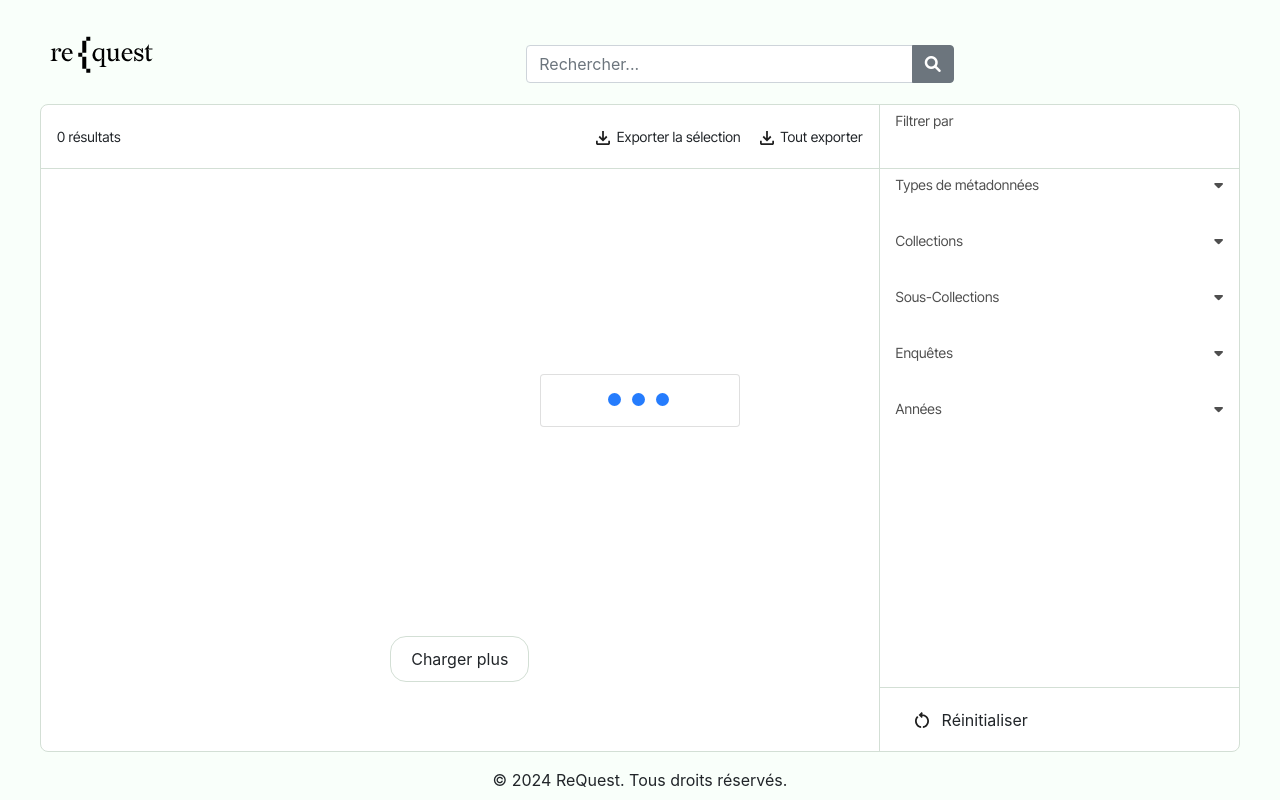
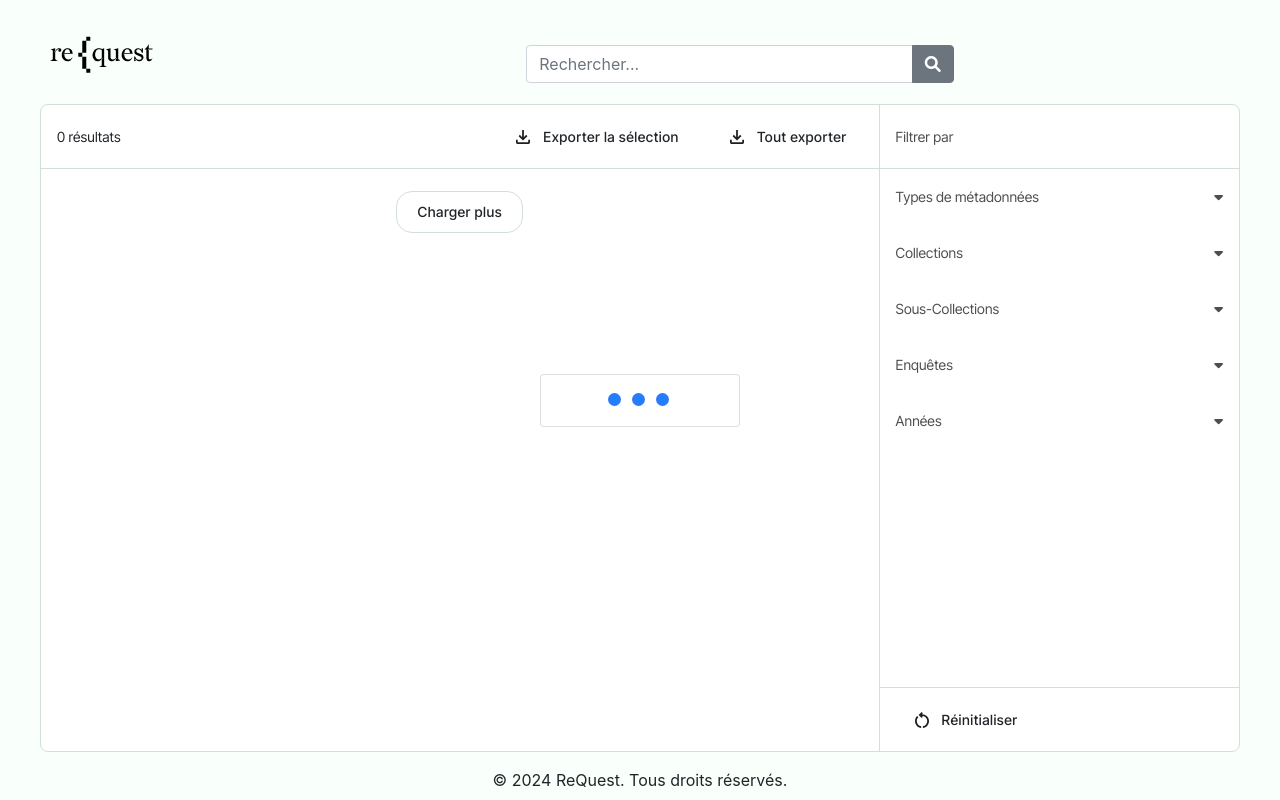
Before and after one commit to CDSP-SCPO/request-ddi, a Django app: page /search-results/ in a window 1280 px wide. Run offline with Django 5.2, Linux system fonts and the light colour scheme; data that the repository does not hold is empty; some libraries are stand-ins or nearby versions.

Commit message:
front search results
pas fini

```diff
--- a/app/static/css/base.css
+++ b/app/static/css/base.css
@@ -99,8 +99,17 @@
     letter-spacing: 0.5px;
     text-align: center;
     vertical-align: middle;
+    border-radius: 16px;
 
 }
+.custom-text-white-buttons:hover{
+    background-color: #F2FAF2;
+}
+
+.custom-text-white-buttons:active{
+    background-color: #E9FCE9;
+}
+
 
 
 
@@ -119,7 +128,6 @@
 
 .load-more-button{
 
-    min-width: 80px;
     border-radius: 16px;
     gap: 10px;
     border-width: 1px;
@@ -251,3 +259,30 @@
     gap:10px;
     padding:16px;
 }
+
+.button-access-data-card{
+    background-color:transparent;
+}
+
+.button-access-data-card-hover:hover{
+    background-color: #E9F3EA;
+    color:#2E6831;
+}
+.button-access-data-card-hover:active{
+    background-color: #D6E9D9;
+    color:#2E6831;
+}
+
+.button-modalities-card:hover{
+    background-color: #E9F3EA;
+    color: #2E6831;
+}
+
+.button-modalities-card:active{
+    background-color: #D6E9D9;
+    color: #2E6831;
+}
+
+.ft-600{
+    font-weight: 600;
+}
--- a/app/static/css/search_results.css
+++ b/app/static/css/search_results.css
@@ -65,6 +65,8 @@
 
     padding-right: 16px;
     padding-left: 16px;
+    display:flex;
+    align-items: center;
 
   }
 
@@ -88,7 +90,8 @@
     padding-right: 32px;
     padding-bottom: 24px;
     padding-left: 32px;
-
+    display:flex;
+    gap:16px;
     border-bottom: 1px solid #D3DFD5;
 
 }
@@ -101,11 +104,12 @@
 
 .custom-metadatas
 {
-    padding: 0 32px 0 32px
+    padding-left:56px
 }
 
 .inner-container-metadatas{
     gap: 5px;
+    line-height: 24px;
 }
 
 .custom-card-first-part{
@@ -115,13 +119,13 @@
 }
 
 .custom-card-second-part{
-    padding-left: 32px;
+    padding-left: 56px;
 }
 
 .custom-content-card{
     display:flex;
     flex-direction:column;
-    gap:10px;
+    gap:16px;
 }
 
 .container-buttons-card{
@@ -168,7 +172,8 @@
 }
 
 .accordion-header{
-    width:100%
+    width:100%;
+    margin: auto;
 }
 
 .table-container {
@@ -178,12 +183,16 @@
     display: flex;
     height: calc(100% - var(--topbar-height) - var(--selected-filters-container-height));
 }
-
+.container-button-load-more{
+    padding-top:16px;
+    padding-bottom:16px;
+}
 #load-more {
     display: block;
-    margin: 20px auto;
+    margin: auto;
     padding: 10px 20px;
     cursor: pointer;
+    width:fit-content;
 }
 
 .selected-filters-container {
@@ -242,9 +251,6 @@
 #survey-table {
     flex: 1; /* Permet à la table de prendre tout l'espace disponible */
     overflow-y: auto; /* Active le défilement vertical pour la table */
-}
-#load-more {
-    margin-top: auto; /* Positionne le bouton en bas */
 }
 
 
@@ -357,15 +363,6 @@
     height: 20px;
 }
 
-.reset-button{
-    min-width: 80px;
-    border-radius: 8px;
-    gap: 10px;
-    display: inline-flex;
-    align-items: center;
-    padding: 16px;
-}
-
 .custom-name-card:hover{
     color : #1F1F1F;
     text-decoration: underline;
@@ -399,3 +396,11 @@
     background-size: 10px;
     border: 2px solid #2E6831;
 }
+
+.white-button:hover{
+    color:#2E6831;
+}
+
+table.dataTable {
+    margin-bottom:0px!important;
+}
--- a/app/templates/search_results.html
+++ b/app/templates/search_results.html
@@ -8,11 +8,11 @@
                 <div class="export-container custom-body d-flex justify-content-between align-items-center">
                     <span id="results-count">0 résultats</span>
                     <div class="d-flex align-items-center container-buttons-export">
-                        <div id="export-selected" class="button-custom" type="button">
+                        <div id="export-selected" class="white-button custom-text-white-buttons" type="button">
                             <img src="{% static 'svg/icons/export.svg' %}">
                             <span>Exporter la sélection</span>
                         </div>
-                        <div id="export-all" class="button-custom" type="button">
+                        <div id="export-all" class="white-button custom-text-white-buttons" type="button">
                             <img src="{% static 'svg/icons/export.svg' %}">
                             <span>Tout exporter</span>
                         </div>
@@ -30,7 +30,9 @@
                     </tr>
                     </thead>
                 </table>
-                <div type="button" id="load-more" class="load-more-button">Charger plus</div>
+                <div class="container-button-load-more">
+                    <div type="button" id="load-more" class="load-more-button white-button custom-text-white-buttons">Charger plus</div>
+                </div>
             </div>
         </div>
         <div class="filters-container w-30">
@@ -158,7 +160,7 @@
             </div>
             <div class="reset-filters-container padding-filters-container">
                 <div class="container-reset-button">
-                    <div type="button" id="reset-filters" class="reset-button">
+                    <div type="button" id="reset-filters" class="white-button custom-text-white-buttons">
                         <img src="{% static 'svg/icons/reset.svg' %}" class="reset-icon" alt="reset-icon">
                         <span>Réinitialiser</span>
                     </div>
@@ -172,6 +174,9 @@
     <link rel="stylesheet" href="{% static 'css/search_results.css' %}">
     <style>
 
+        :root {
+            --selected-filters-container-height: 0px;
+        }
         .inner-container-custom{
             --topbar-height : 64px;
             --resetbar-height : 64px;
@@ -279,9 +284,13 @@
         }
 
         function updateTableContainerHeight() {
-            const height = $('#selected-filters-container').is(':visible') ?
-                $('#selected-filters-container').outerHeight(true) : 0;
+            const selectedFiltersContainer = $('#selected-filters-container');
+            if (selectedFiltersContainer.is(':visible') && selectedFiltersContainer.children().length > 0) {
+                const height = selectedFiltersContainer.outerHeight(true);
                 document.documentElement.style.setProperty('--selected-filters-container-height', height + 'px');
+            } else {
+                document.documentElement.style.setProperty('--selected-filters-container-height', '0px');
+            }
         }
 
         function updateDecadeCheckboxes(data) {
@@ -384,6 +393,7 @@
             } else {
                 filterContainer.hide();
             }
+            updateTableContainerHeight();
         }
 
         function updateFilterCounts() {
@@ -816,21 +826,22 @@
                                                     </div>
                                                 </div>
                                                 <div class="custom-metadatas">
-                                                    <div class="flex-grow-1 d-flex flex-column inner-container-metadatas">
-                                                        <div class="card-subtitle text-muted">Enquête : ${row.survey_name}</div>
-                                                        <div class="card-subtitle text-muted">Nom de la variable : ${row.variable_name}</div>
-                                                        <div class="card-subtitle text-muted">Libellé de la variable : ${row.internal_label}</div>
+                                                    <div class="flex-grow-1 d-flex flex-column inner-container-metadatas custom-body">
+                                                        <div class="card-subtitle">Enquête : <span class="ft-600"> ${row.survey_name} </span> </div>
+                                                        <div class="card-subtitle">Nom de la variable : <span class="ft-600">${row.variable_name}</span></div>
+                                                        <div class="card-subtitle">Libellé de la variable : <span class="ft-600">${row.internal_label}</span></div>
+                                                    </div>
                                                 </div>
                                             </div>
                                             <div class="custom-card-second-part">
                                                 <div class="container-buttons-card">
-                                                        <span type="button" id="toggle-categories" onclick="toggleCategories('categories-${row.id}')" class="button-card">
+                                                    <span type="button" id="toggle-categories" onclick="toggleCategories('categories-${row.id}')" class="button-card button-modalities-card">
                                                         <img src="{% static 'svg/icons/modalites.svg' %}" alt="Modalités" class="icon-modalites">
                                                         <span>Modalités</span>
                                                         ${caretIcon}
                                                     </span>
 
-                                                        <span type="button" onclick="window.location.href='${doiUrl}'" class="button-card button-access-data">
+                                                    <span type="button" onclick="window.location.href='${doiUrl}'" class="button-card button-access-data button-access-data-card-hover">
                                                         <img src="{% static 'svg/icons/doi.svg' %}" alt="Données" class="icon-access-data">
                                                         <span>Accéder aux données</span>
                                                     </span>
@@ -965,6 +976,7 @@
         // 7. Ready: lancement initial
         // ---------------------------
         $(document).ready(async function () {
+            document.documentElement.style.setProperty('--selected-filters-container-height', '0px');
             updateTableContainerHeight();
             initializeDataTable();
             attachStaticEventListeners();
@@ -977,13 +989,13 @@
             const targetNode = document.getElementById('selected-filters-container');
             if (targetNode) {
                 const observer = new MutationObserver(function (mutations) {
-                    mutations.forEach(function (mutation) {
-                        if (mutation.attributeName === "style") {
+                    mutations.forEach(function(mutation) {
+                        if (mutation.attributeName === "style" || mutation.type === "childList") {
                             updateTableContainerHeight();
                         }
                     });
                 });
-                observer.observe(targetNode, {attributes: true, attributeFilter: ['style']});
+                observer.observe(targetNode, { attributes: true, attributeFilter: ['style'], childList: true });
             }
         });
     </script>
```
Also changed, not shown: app/static/css/question_detail.css (+0 -37 lines). Lines whose indentation alone changed are shown as unchanged.
